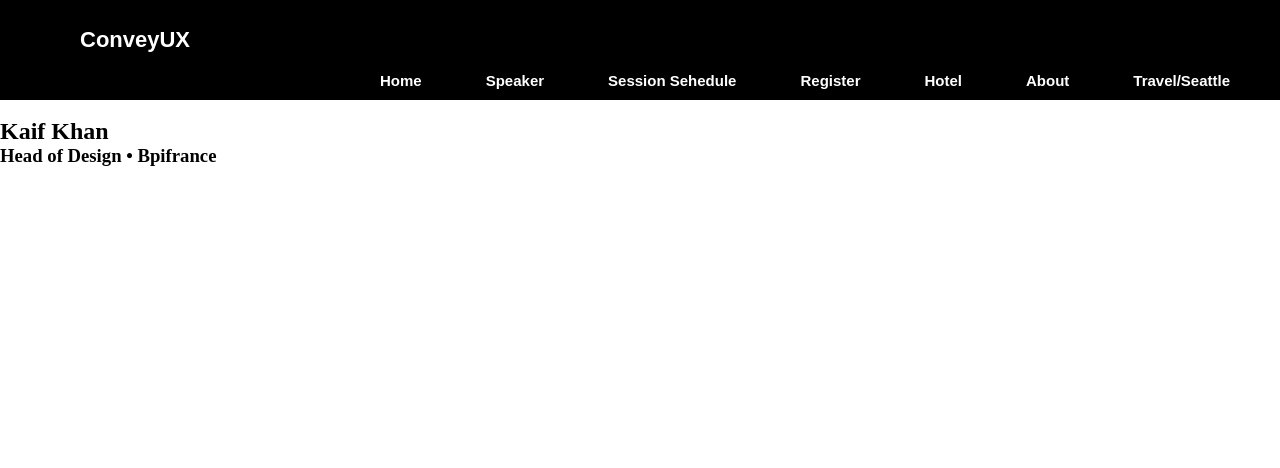
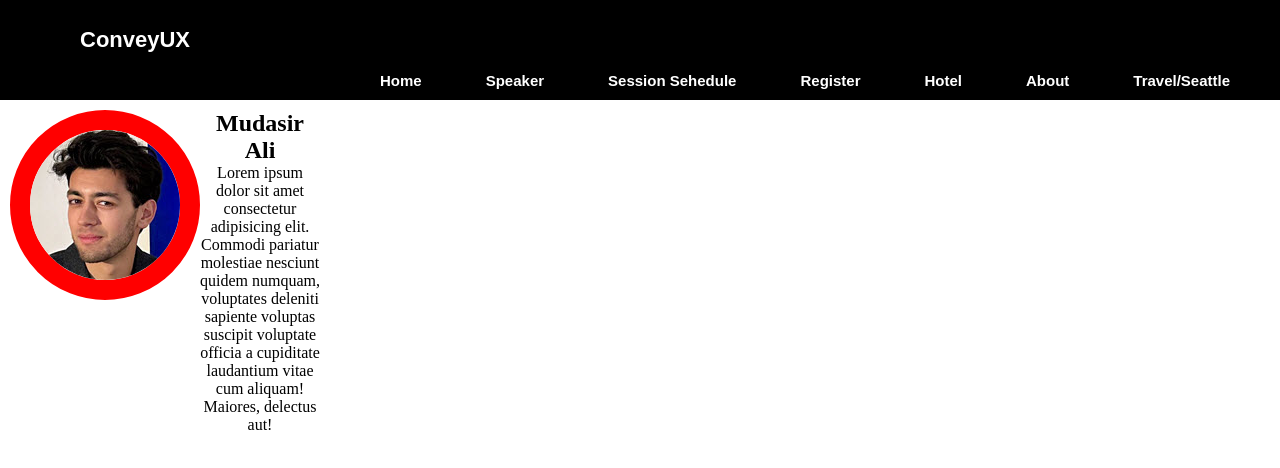
Before and after one commit to M-K-TheCoder/personal-website, a plain HTML site: page index.html in a window 1280 px wide. Drawn offline with Linux system fonts and the light colour scheme.

Commit message:
Add new Index website

```diff
--- a/css/style.css
+++ b/css/style.css
@@ -5,7 +5,7 @@
 }
 
 .bgimage {
-    background-color: black; */
+    background-color: black;
     background-size: 100% 100%;
     width: 100%;
     height: 100px;
@@ -51,3 +51,16 @@
 
 
 }
+.section{
+    padding: 10px;
+    text-align: center;
+
+}
+.section .parentDiv{
+    display: flex;
+
+}
+.section .parentDiv .img img{
+    border-radius: 100px;
+    border: 20px red solid;
+}
--- a/html/index.html
+++ b/index.html
@@ -3,7 +3,7 @@
 <head>
     <meta charset="UTF-8">
     <meta name="viewport" content="width=device-width, initial-scale=1.0">
-    <link rel="stylesheet" href="../css/style.css">
+    <link rel="stylesheet" href="css/style.css">
     <title>MyPersonal - Website</title>
 </head>
 <body>
@@ -25,18 +25,18 @@
             </ul>
         </div>
     </div>
-
-    <div class="text">
-        <img src="" alt="">
-        <h2>Kaif Khan</h2>
-        <h3>Head of Design • Bpifrance</h3>
+ </div>
+ <section class="section">
+    <div class="parentDiv">
+        <div class="img">
+            <img src="image/spk-kaloya.jpg" alt="">
+        </div>
+        <div class="bio">
+            <h1>Mudasir Ali</h1>
+            <p>Lorem ipsum dolor sit amet consectetur adipisicing elit. Commodi pariatur molestiae nesciunt quidem numquam, voluptates deleniti sapiente voluptas suscipit voluptate officia a cupiditate laudantium vitae cum aliquam! Maiores, delectus aut!</p>
+        </div>
     </div>
-    <div class="bottom">
-
-
-    </div>
-
-</div>
+ </section>
 
 </body>
 </html>
```
